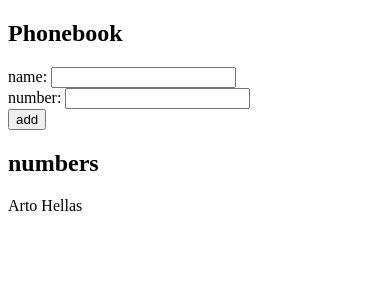
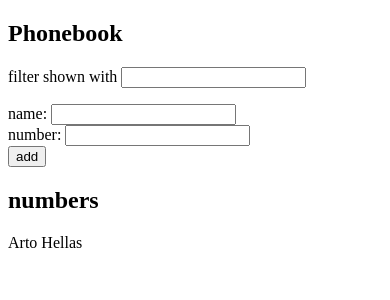
Before and after one commit to Grayhkamau/full-stack, a React (Vite) app in the folder part2/phonebook/: page / in a window 390 px wide. Shown: the top 300 px of the page. Built offline with nearby package versions, Linux system fonts and the light colour scheme.

Commit message:
part2 phonebook - 2.9

```diff
--- a/part2/phonebook/src/App.jsx
+++ b/part2/phonebook/src/App.jsx
@@ -6,6 +6,8 @@ const App=()=>{
   ])
   const [newName, setNewName] = useState('');
   const [newNumber, setNewNumber] = useState('');
+  const [filter, setFilter] = useState('');
+  const [filteredNames, setFilteredNames] = useState([])
 
   const handleNewName = (e)=>{
       e.preventDefault();
@@ -15,22 +17,30 @@ const App=()=>{
         return person.name===newName
       })
 
-
       if(exists>=0) {
         setNewName("")
         return alert(`${newName} is already added to the phonebook`)
       }
-    console.log('reaching before')
-
       setPersons([...persons, {name:newName,number:newNumber}])
       setNewName("")
+      setNewNumber('')
   }
-  // console.log(persons)
-
+  const handleFilter = (e)=>{
+    setFilter(e.target.value);
+    let personsFiltered = persons.filter((person)=>{
+      console.log(person.name.toLowerCase())
+      return person.name.toLowerCase().includes(e.target.value.toLowerCase())
+    })
+    console.log(personsFiltered)
+    setFilteredNames(personsFiltered);
+  }
+  let personsToBeShown = filteredNames.length?filteredNames:persons
   return(
     <div>
       <h2>Phonebook</h2>
-      <form onSubmit={(handleNewName)}>
+
+      <p>filter shown with <input value={filter} onChange={handleFilter} type="text"/></p>
+      <form onSubmit={(handleNewName)} >
         <div>
 
           name: <input
@@ -50,7 +60,7 @@ const App=()=>{
         </div>
       </form>
       <h2>numbers</h2>
-      {persons.map((person,index)=>{
+      {personsToBeShown.map((person,index)=>{
         return <p key={index}>{person.name} {person.number}</p>
       })}
     </div>
```
Lines whose indentation alone changed are shown as unchanged.
